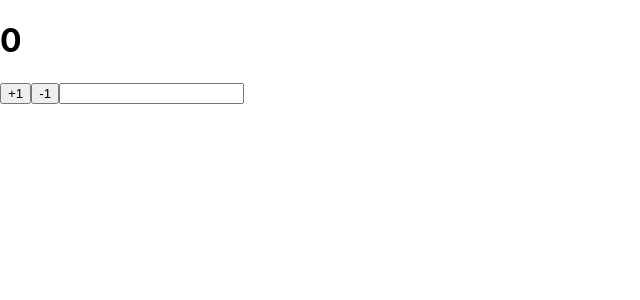
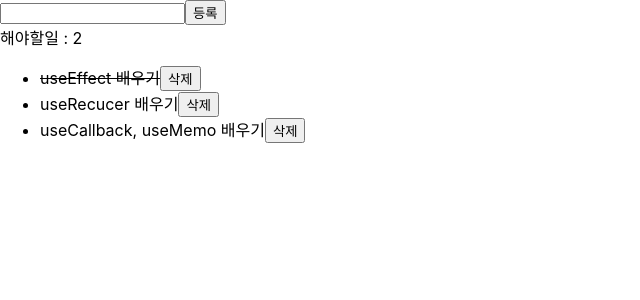
Before and after one commit to Eun-Hee/20230128_react, a React (Create React App) app in the folder learn-react/: page / in a window 1280 px wide. Shown: the top 300 px of the page, without its empty margins (0-640 px from the left). Built offline with nearby package versions, Linux system fonts and the light colour scheme.

Commit message:
useCallback 기능 추가
useCallback 기능 추가

```diff
--- a/learn-react/src/component/todos/Counter.jsx
+++ b/learn-react/src/component/todos/Counter.jsx
@@ -1,13 +1,17 @@
 import { useReducer } from "react";
 
 function reducer(state, action) {
+  //비구조로 변경 가능함
+  const { type, amount } = action;
+
   switch (action.type) {
     case "increase":
       return { ...state, count: state.count + state.amount };
     case "decrease":
       return { ...state, count: state.count - state.amount };
     case "change_amount":
-      return { ...state, amount: action.amount };
+      //return { ...state, amount: action.amount };
+      return { ...state, amount }; // 비구조로 변경
     default:
       return state;
   }
--- a/learn-react/src/component/todos/TodoCreat.jsx
+++ b/learn-react/src/component/todos/TodoCreat.jsx
@@ -1,10 +1,14 @@
 //import TodoList from "./TodoList";
 
-function TodoCreat() {
+//import { useRef, useState } from "react";
+
+// 입력창...
+function TodoCreat({ onChange, onSubmit, text }) {
   return (
     <div>
-      <form>
-        <inptu type="text" />
+      <form onSubmit={onSubmit}>
+        <input type="text" onChange={onChange} value={text} />
+        <button>등록</button>
       </form>
     </div>
   );
--- a/learn-react/src/component/todos/TodoList.jsx
+++ b/learn-react/src/component/todos/TodoList.jsx
@@ -1,22 +1,59 @@
-function TodoList(todos) {
+// 할일들을 나열해주는 역할
+
+import React, { useMemo } from "react";
+
+function countUndoneTodo(todos) {
+  console.log("안 한일 세는중...");
+  return todos.filter((todo) => !todo.done).length;
+}
+
+// {todos : [], avtive : false}
+function TodoList({ todos, onRemove, onToggle }) {
+  // 의존성 배열에 있는 값이 변했을 때에만 다시 연산한다.
+  const undoneCount = useMemo(() => {
+    return countUndoneTodo(todos);
+  }, [todos]);
+
+  console.log("rendering.....");
+  console.log(undoneCount);
+  console.log(todos);
   return (
     <div>
+      해야할일 : {undoneCount}
       <ul>
-        {todos.map(({ todo }) => (
-          <TodoItem todo={todo} />
+        {todos.map((todo) => (
+          <TodoItem
+            key={todo.id}
+            todo={todo}
+            onRemove={onRemove}
+            onToggle={onToggle}
+          />
         ))}
       </ul>
     </div>
   );
 }
 
-function TodoItem({ todo }) {
+function TodoItem({ todo, onRemove, onToggle }) {
+  //{
+  /*const hanleRemove = (id) => {
+    if (window.confirm("삭제하시겠습니까?")) dispatch({ type: "remove", id });
+  };
+*/
+  // }
+  console.log(todo);
   return (
     <li>
-      <span>{todo.text}</span>
-      <button>삭제</button>
+      <span
+        style={{ textDecoration: todo.done && "line-through" }}
+        onClick={() => onToggle(todo.id)}
+      >
+        {todo.text}
+      </span>
+      <button onClick={() => onRemove(todo.id)}>삭제</button>
     </li>
   );
 }
 
-export default TodoList;
+// React.memo : 컴포넌트가 받는 props가 변경 되었을때만 렌더링이 다시 일어난다.
+export default React.memo(TodoList);
--- a/learn-react/src/component/todos/Todos.jsx
+++ b/learn-react/src/component/todos/Todos.jsx
@@ -1,13 +1,26 @@
-import { useEffect, useReducer } from "react";
-import Counter from "./Counter";
-//import TodoCreat from "./TodoCreat";
-//import TodoList from "./TodoList";
+import { useEffect, useReducer, useState, useRef, useCallback } from "react";
+//import { act } from "react-dom/test-utils";
+//import Counter from "./Counter";
+import TodoCreat from "./TodoCreat";
+import TodoList from "./TodoList";
 
 // reducer함수의 return값이 상태로 업데이트 된다.
 function reducer(state, action) {
   //console.log(state, action);
   //return 0;
-  return [...state, { id: 4, text: "테스트", done: false }];
+  switch (action.type) {
+    case "create":
+      return [...state, { id: action.id, text: action.text, done: false }];
+    case "remove":
+      return state.filter((todo) => todo.id !== action.id);
+    case "toggle":
+      return state.map((todo) =>
+        todo.id === action.id ? { ...todo, done: !todo.done } : todo
+      );
+    default:
+      return state;
+  }
+  //return [...state, { id: 4, text: "테스트", done: false }];
 }
 
 const initialState = [
@@ -19,21 +32,41 @@ const initialState = [
 function Todos() {
   // useReducer(리듀서함수, 초기값) => 상태값, 디스패치 함수 반환
   const [todos, dispatch] = useReducer(reducer, initialState);
+  const [text, setText] = useState("");
+  const handleText = (e) => setText(e.target.value);
 
-  console.log(todos);
+  const nextId = useRef(4);
 
-  useEffect(() => {
-    dispatch({ test: "test" });
+  const handleSubmit = useCallback(
+    (e) => {
+      e.preventDefault();
+      // dispatch({ type: "create", id : nextId.current++, text : text });
+      dispatch({ type: "create", id: nextId.current++, text });
+      console.log(todos);
+      setText(() => "");
+    },
+    [text]
+  );
+
+  const hanleRemove = useCallback((id) => {
+    if (window.confirm("삭제하시겠습니까?")) dispatch({ type: "remove", id });
   }, []);
 
-  const handleCreate = () => {};
+  const handleToggle = useCallback(
+    (id) => dispatch({ type: "toggle", id }),
+    []
+  );
+  useEffect(() => {}, []);
+
+  //const handleCreate = () => {};
 
   return (
     <div>
-      {/* <TodoCreat />
-      <TodoList todos={todos} /> */}
+      <TodoCreat onChange={handleText} onSubmit={handleSubmit} text={text} />
+      {/*<TodoCreat dispatch={dispatch} /> */}
+      <TodoList todos={todos} onRemove={hanleRemove} onToggle={handleToggle} />
 
-      <Counter />
+      {/* <Counter /> */}
     </div>
   );
 }
```
